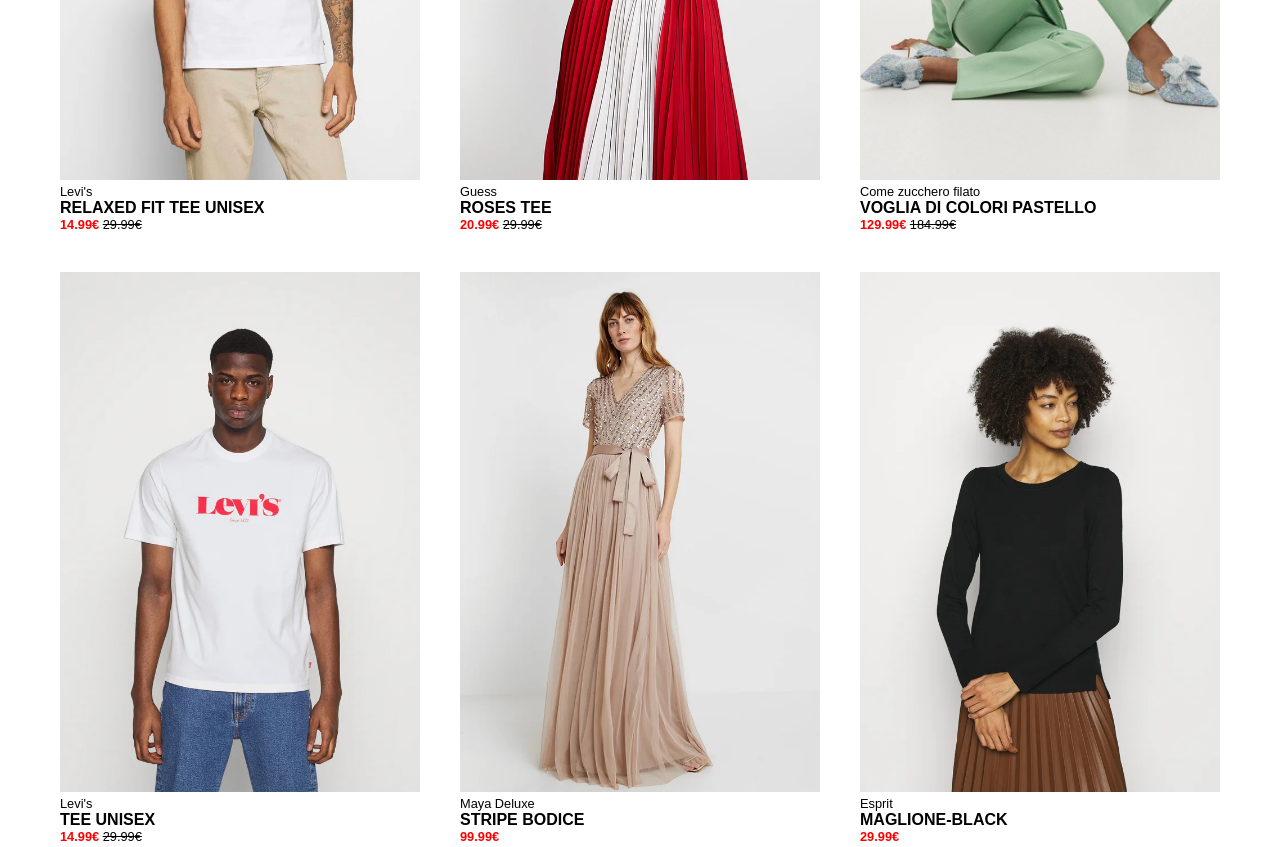
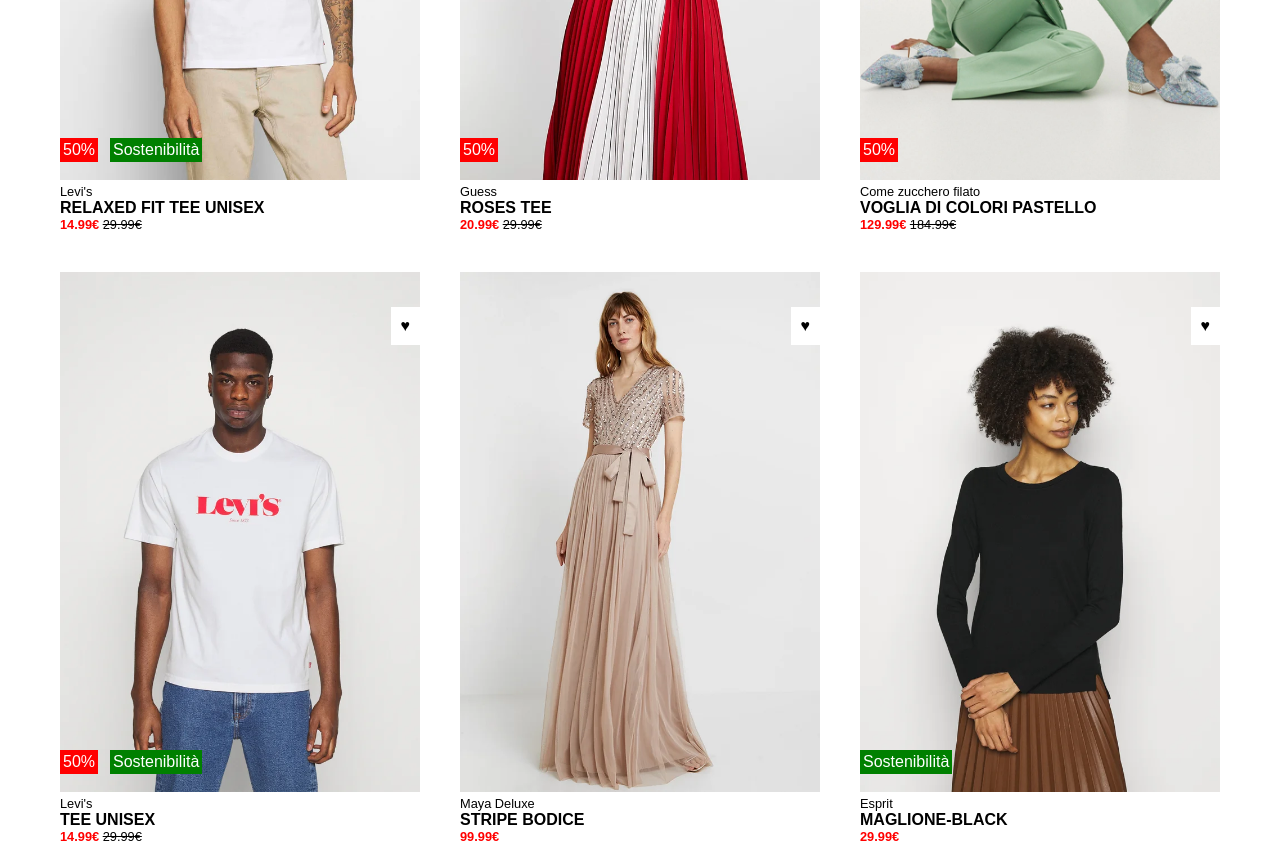
Before and after one commit to stiva98/html-css-boolando, a plain HTML site: page index.html in a window 1280 px wide. Shown: the part 480-1327 px from the top of the page. Drawn offline with Linux system fonts and the light colour scheme.

Commit message:
fine contenitori con la position rel e abs

```diff
--- a/css/style.css
+++ b/css/style.css
@@ -85,6 +85,48 @@ h2{
     color: white;
     padding: 5px;
 }
+.percentual-container {
+    position: relative;
+}
+.name-col {
+    background-color: green;
+    color: white;
+    padding: 3px;
+    position: absolute;
+    left: 20px;
+    bottom: 70px;
+}
+.name-col-2 {
+    background-color: green;
+    color: white;
+    padding: 3px;
+    position: absolute;
+    left: 70px;
+    bottom: 70px;
+}
+.name-col:nth-child(odd){
+    background-color: green;
+    color: white;
+    padding: 3px;
+    position: absolute;
+    left: 70px;
+    bottom: 70px;
+}
+.percentual-col {
+    background-color: red;
+    color: white;
+    padding: 3px;
+    position: absolute;
+    left: 20px;
+    bottom: 70px;
+}
+.heart {
+    background-color: white;
+    padding: 10px;
+    position: absolute;
+    right: 20px;
+    top: 35px;
+}
 /*
     HEADER
 */
--- a/index.html
+++ b/index.html
@@ -47,68 +47,115 @@
         <div class="container my-row">
 
             <div class="my-col">
+                <div class="percentual-container">
                     <div class="image">
                         <img src="img/1.webp" alt="1wepb">
+                        <div class="percentual-col">
+                            50%
+                        </div>
+                        <div class="name-col">
+                            Sostenibilità
+                        </div>
+                        <div class="heart">
+                            &hearts;
+                        </div>
                         <p class="small">Levi's</p>
                         <p class="strong">RELAXED FIT TEE UNISEX</p>
                         <p class="small color">14.99€ <span>29.99€</span></p>
                     </div>
-
+                </div>
             </div>
 
             <div class="my-col">
+                <div class="percentual-container">
                     <div class="image">
                         <img src="img/2.webp" alt="2wepb">
+                        <div class="percentual-col">
+                            50%
+                        </div>
+                        <div class="heart">
+                            &hearts;
+                        </div>
                         <p class="small">Guess</p>
                         <p class="strong">ROSES TEE</p>
                         <p class="small color">20.99€ <span>29.99€</span></p>
 
                     </div>
-
+                </div>
             </div>
 
             <div class="my-col">
+                <div class="percentual-container">
                     <div class="image">
                         <img src="img/3.webp" alt="3wepb">
+                        <div class="percentual-col">
+                            50%
+                        </div>
+                        <div class="heart">
+                            &hearts;
+                        </div>
                         <p class="small">Come zucchero filato</p>
                         <p class="strong">VOGLIA DI COLORI PASTELLO</p>
                         <p class="small color">129.99€ <span>184.99€ </span></p>
 
                     </div>
-
+                </div>
             </div>
 
             <div class="my-col">
+                <div class="percentual-container">
                     <div class="image">
                         <img src="img/4.webp" alt="4wepb">
+                        <div class="percentual-col">
+                            50%
+                        </div>
+                        <div class="name-col-2">
+                            Sostenibilità
+                        </div>
+                        <div class="heart">
+                            &hearts;
+                        </div>
                         <p class="small">Levi's</p>
                         <p class="strong">TEE UNISEX</p>
                         <p class="small color">14.99€ <span>29.99€</span></p>
 
                     </div>
-
+                </div>
             </div>
 
             <div class="my-col">
+                <div class="percentual-container">
                     <div class="image">
                         <img src="img/5.webp" alt="5wepb">
+                        <div class="heart">
+                            &hearts;
+                        </div>
                         <p class="small">Maya Deluxe</p>
                         <p class="strong">STRIPE BODICE<p>
                         <p class="small color">99.99€</p>
 
                     </div>
-
+                </div>
             </div>
 
                 <div class="my-col">
+                    <div class="percentual-container">
                         <div class="image">
                             <img src="img/6.webp" alt="6wepb">
+                            <div class="name-col">
+                                Sostenibilità
+                            </div>
+                            <div class="heart">
+                                &hearts;
+                            </div>
                             <p class="small"> Esprit</p>
                             <p class="strong">MAGLIONE-BLACK</p>
                             <p class="small color">29.99€</p>
 
                         </div>
 
+                    </div>
+                </div>
             </div>
 
 
```
Lines whose indentation alone changed are shown as unchanged.
